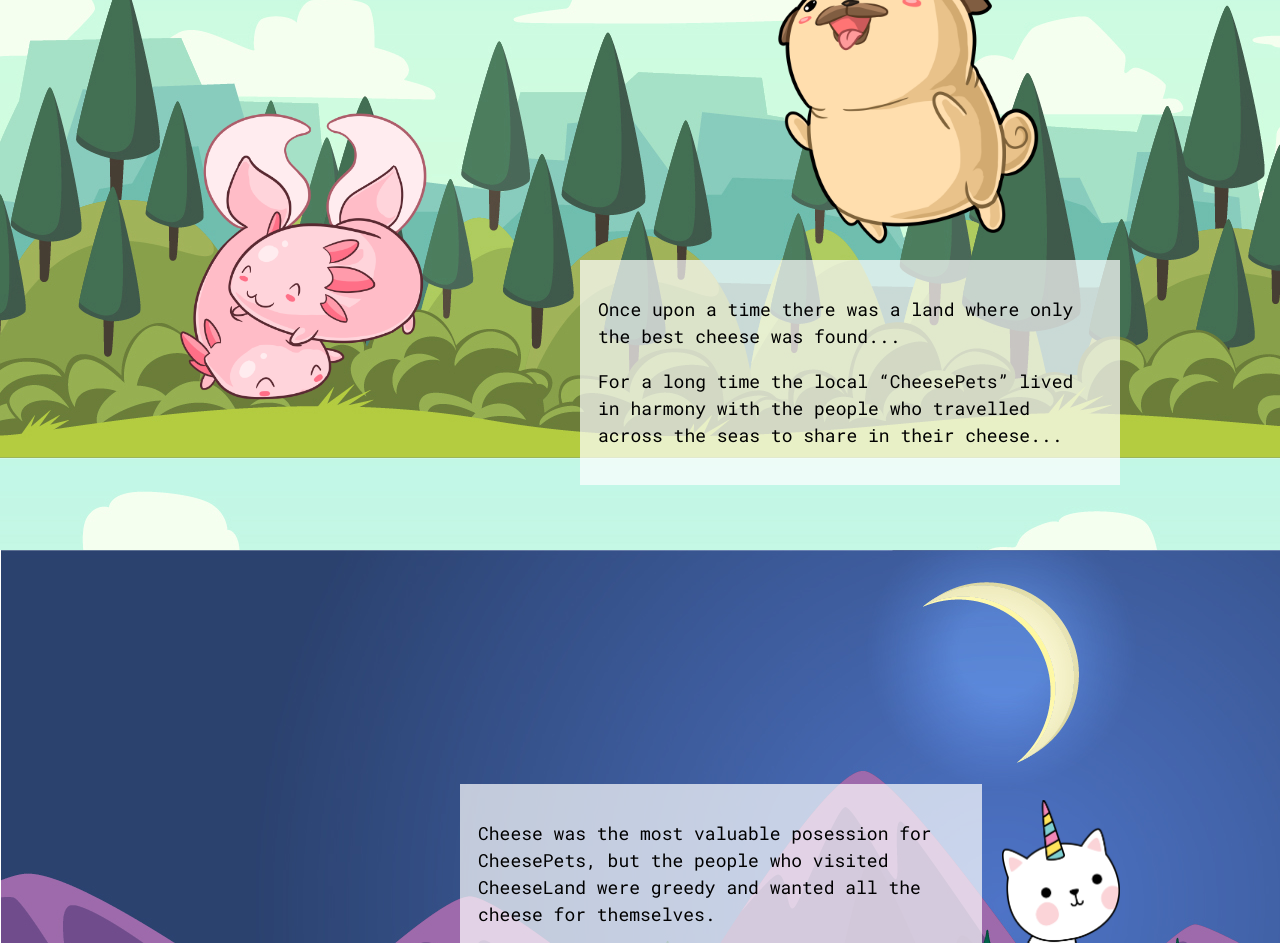
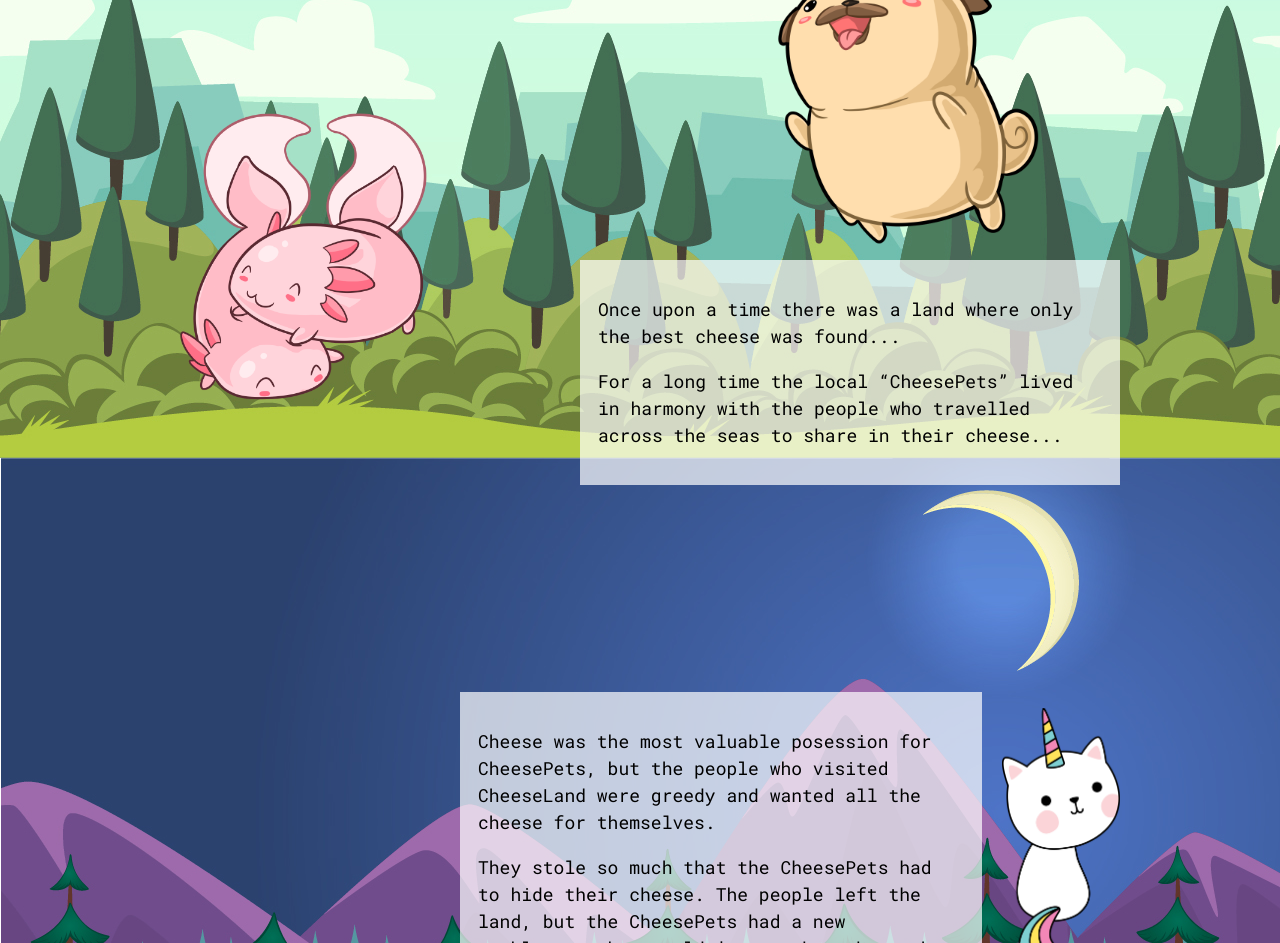
Before and after one commit to TarynEwens/project3-client, a React app: page / in a window 1280 px wide. Shown: the part 307-1250 px from the top of the page. Built offline with nearby package versions, Linux system fonts and the light colour scheme.

Commit message:
changed home div heights to max background height

```diff
--- a/src/components/home/Home.css
+++ b/src/components/home/Home.css
@@ -14,19 +14,19 @@
 .home-scene1 {
   background-image: url('./images/greenhills.jpg');
   background-attachment: fixed;
-  height: 100vh;
+  height: 708px;
 }
 
 .home-scene2 {
   background-image: url('./images/nightforest.jpg');
   background-attachment: fixed;
-  height: 100vh;
+  height: 708px;
 }
 
 .home-scene3 {
   background-image: url('./images/summer.jpg');
   background-attachment: fixed;
-  height: 100vh;
+  height: 708px;
 }
 
 #home-logo {
```
